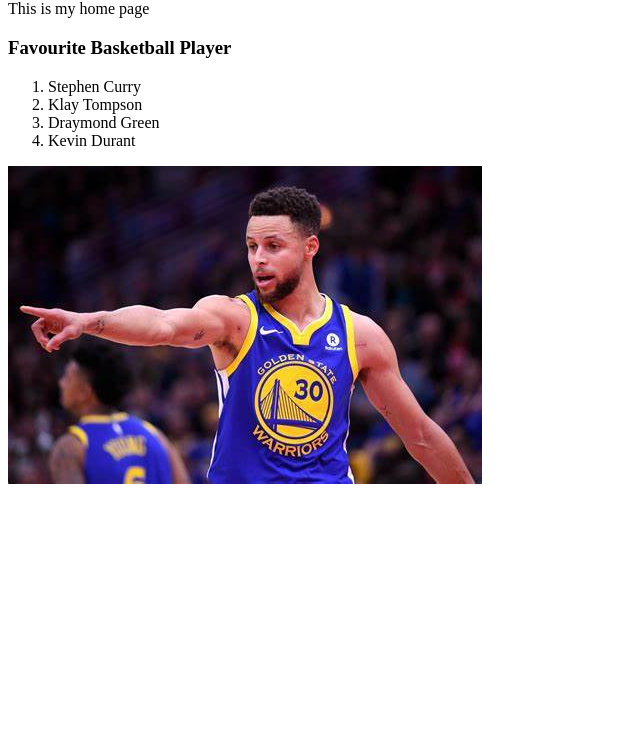
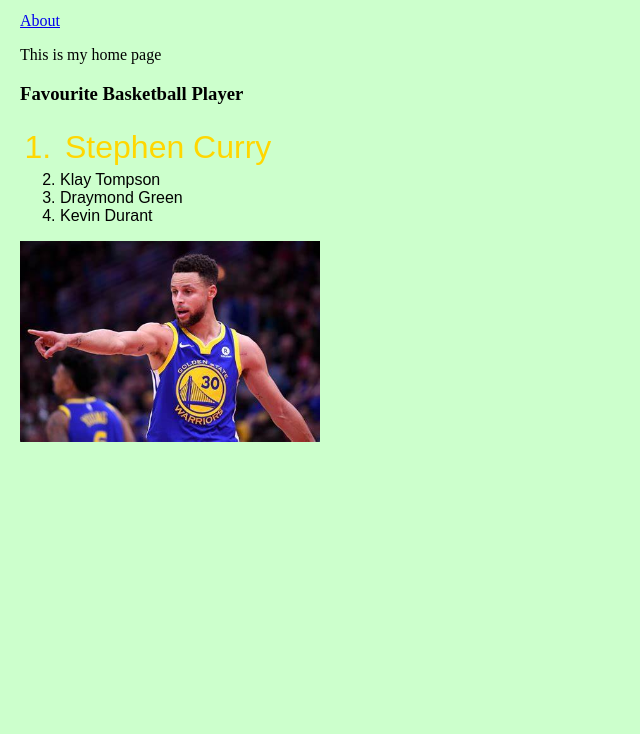
Before and after one commit to Frankie-fu/Work, a plain HTML site: page index.html in a window 1280 px wide. Shown: the part 66-800 px from the top of the page, without its empty margins (0-640 px from the left). Drawn offline with Linux system fonts and the light colour scheme.

Commit message:
Add files via upload

```diff
--- a/index.html
+++ b/index.html
@@ -2,19 +2,34 @@
 
   <head>
     <title>Homepage</title>
+    <style>
+      li {
+        font-family: fantasy;
+      }
+      body{
+        margin:20px;
+        background-color: #ccffcc;
+      }
+      #Curry{
+        padding: 5px;
+        font-size: 2em;
+        color: gold;
+      }
+    </style>
   </head>
 
   <body>
     <h1>Home</h1>
+    <a href='about.html'>About</a>
     <p>This is my home page</p>
     <h3>Favourite Basketball Player</h3>
     <ol>
-      <li>Stephen Curry</li>
+      <li id='Curry'>Stephen Curry</li>
       <li>Klay Tompson</li>
       <li>Draymond Green</li>
       <li>Kevin Durant</li>
     </ol>
-    <img src='Curry.jpeg'>
+    <img src='Curry.jpeg' style='width:300px; border=2px'>
   </body>
 
   <script>
```
Also changed, not shown: about.html (added, +12 -0 lines).
